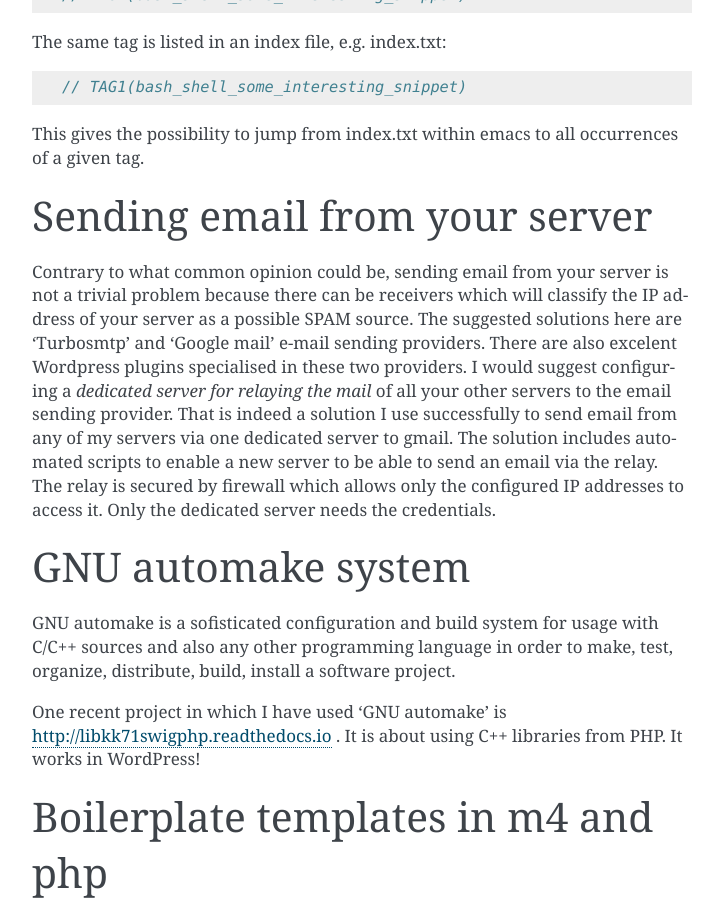
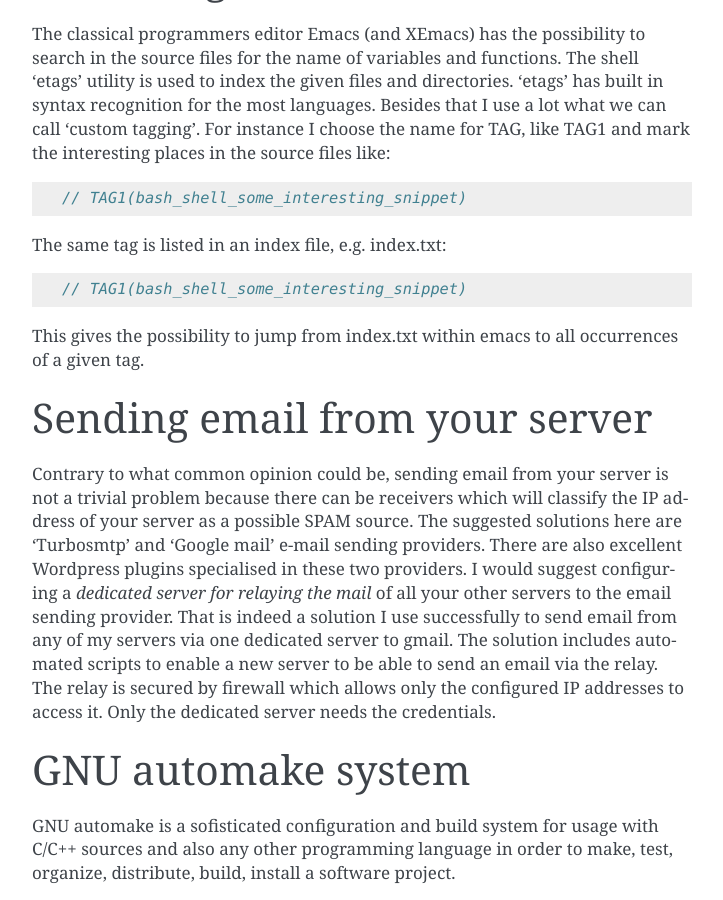
Before and after one commit to kresimir71/gigs, a Sphinx documentation site: the page built from docs/gigs.rst, in a window 1280 px wide and 900 px high, scrolled down 3418 px. Shown: the whole window, without its empty margins (388-1111 px from the left). Built offline with Sphinx 7.4.7, drawn with Linux system fonts in a browser that asks for light colours; some of the changed text lies outside the part shown.

Commit message:
20190325

```diff
--- a/docs/gigs.rst
+++ b/docs/gigs.rst
@@ -122,7 +129,7 @@ This gives the possibility to jump from index.txt within emacs to all occurrence
 Sending email from your server
 ############################################################
 
-Contrary to what common opinion could be, sending email from your server is not a trivial problem because there can be receivers which will classify the IP address of your server as a possible SPAM source. The suggested solutions here are 'Turbosmtp' and 'Google mail' e-mail sending providers. There are also excelent Wordpress plugins specialised in these two providers. I would suggest configuring a *dedicated server for relaying the mail* of all your other servers to the email sending provider. That is indeed a solution I use successfully to send email from any of my servers via one dedicated server to gmail. The solution includes automated scripts to enable a new server to be able to send an email via the relay. The relay is secured by firewall which allows only the configured IP addresses to access it. Only the dedicated server needs the credentials.
+Contrary to what common opinion could be, sending email from your server is not a trivial problem because there can be receivers which will classify the IP address of your server as a possible SPAM source. The suggested solutions here are 'Turbosmtp' and 'Google mail' e-mail sending providers. There are also excellent Wordpress plugins specialised in these two providers. I would suggest configuring a *dedicated server for relaying the mail* of all your other servers to the email sending provider. That is indeed a solution I use successfully to send email from any of my servers via one dedicated server to gmail. The solution includes automated scripts to enable a new server to be able to send an email via the relay. The relay is secured by firewall which allows only the configured IP addresses to access it. Only the dedicated server needs the credentials.
 
 GNU automake system
 ############################################################
```
Also changed, not shown: other parts of docs/gigs.rst (+7 -0 lines).
